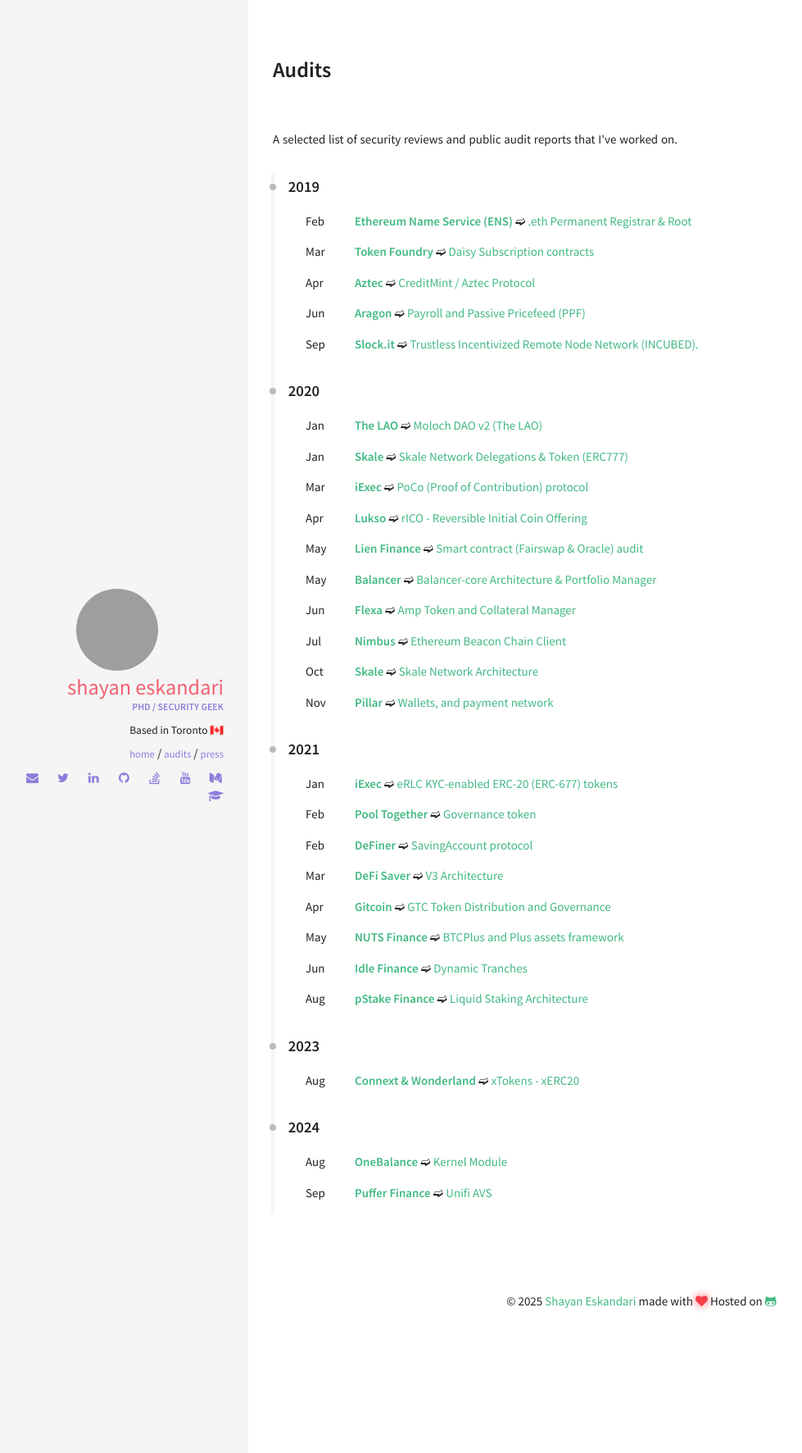
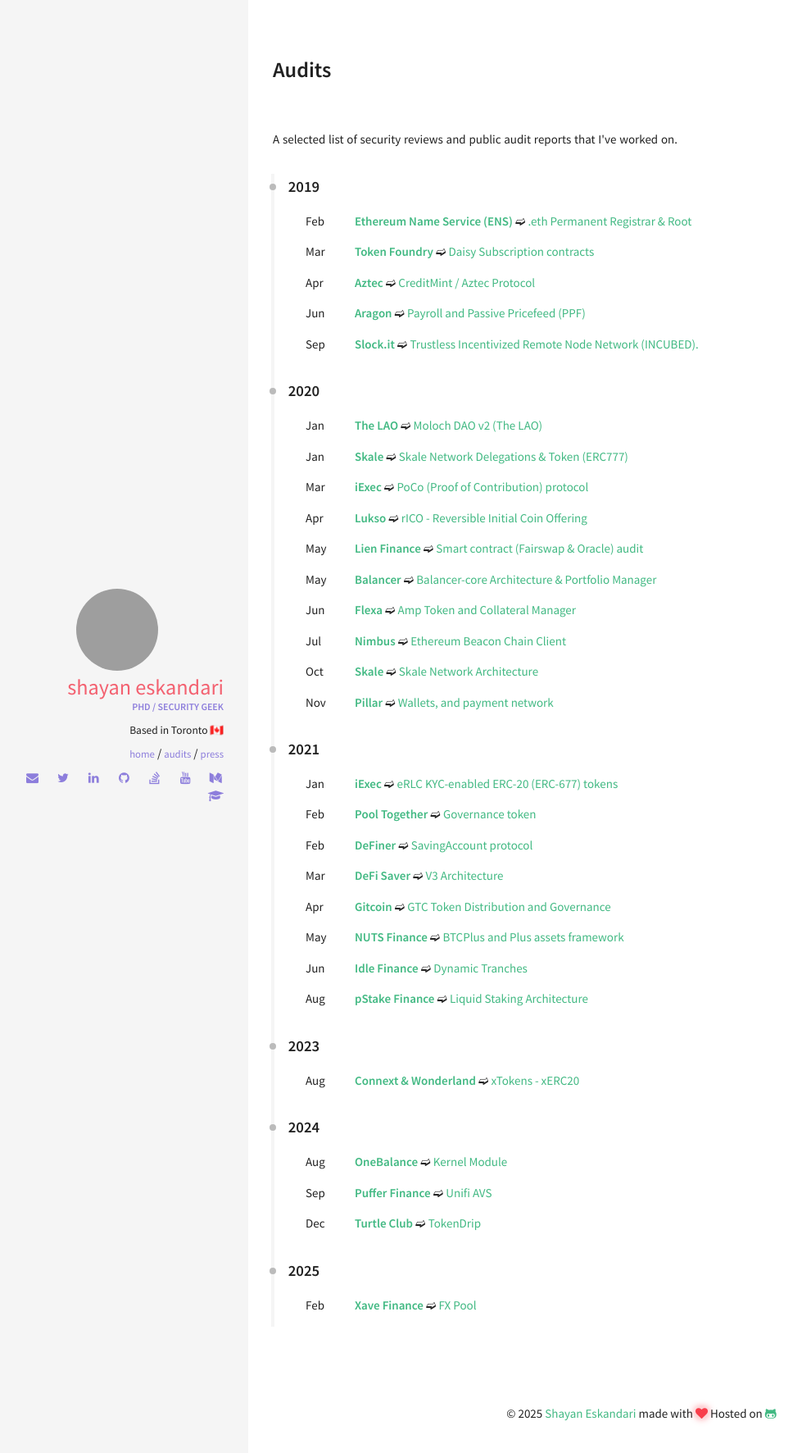
Before and after one commit to shayanb/shayan.es, a Jekyll site: the page built from audits.html, in a window 1280 px wide. Shown: the top 1772 px of the page at 82% size, without its empty margins (17-996 px from the left). Built offline with Jekyll 4.4.1, drawn with Linux system fonts in a browser that asks for light colours.

Commit message:
minor updates (review, audit)

```diff
--- a/_data/index/audits.yml
+++ b/_data/index/audits.yml
@@ -162,3 +162,15 @@
   project-url: https://www.puffer.fi/unifi
   url: https://github.com/PufferFinance/UniFi/blob/b8955768fa6abc399fd0adeba3fc2c71ec99467e/docs/reports/Creed_PufferUnifi_Final_Sep2024.pdf
   year: 2024/09
+
+- title: TokenDrip
+  project: Turtle Club
+  project-url: https://turtle.club/
+  url:
+  year: 2024/12
+
+- title: FX Pool
+  project: Xave Finance
+  project-url: https://xave.co
+  url:
+  year: 2025/02
--- a/_data/index/reviews.yml
+++ b/_data/index/reviews.yml
@@ -1,5 +1,9 @@
 # careers section data
 # if you don't have language feature(language.yml is empty), ignore "i18n" items
+- name: Frontiers in Blockchain
+  link: https://www.frontiersin.org/journals/blockchain
+  date: April 2025
+  job:  Reviewer
 
 - name: Frontiers in Blockchain - Blockchain Security and Privacy
   link: https://www.frontiersin.org/journals/blockchain/sections/blockchain-security-and-privacy
```
